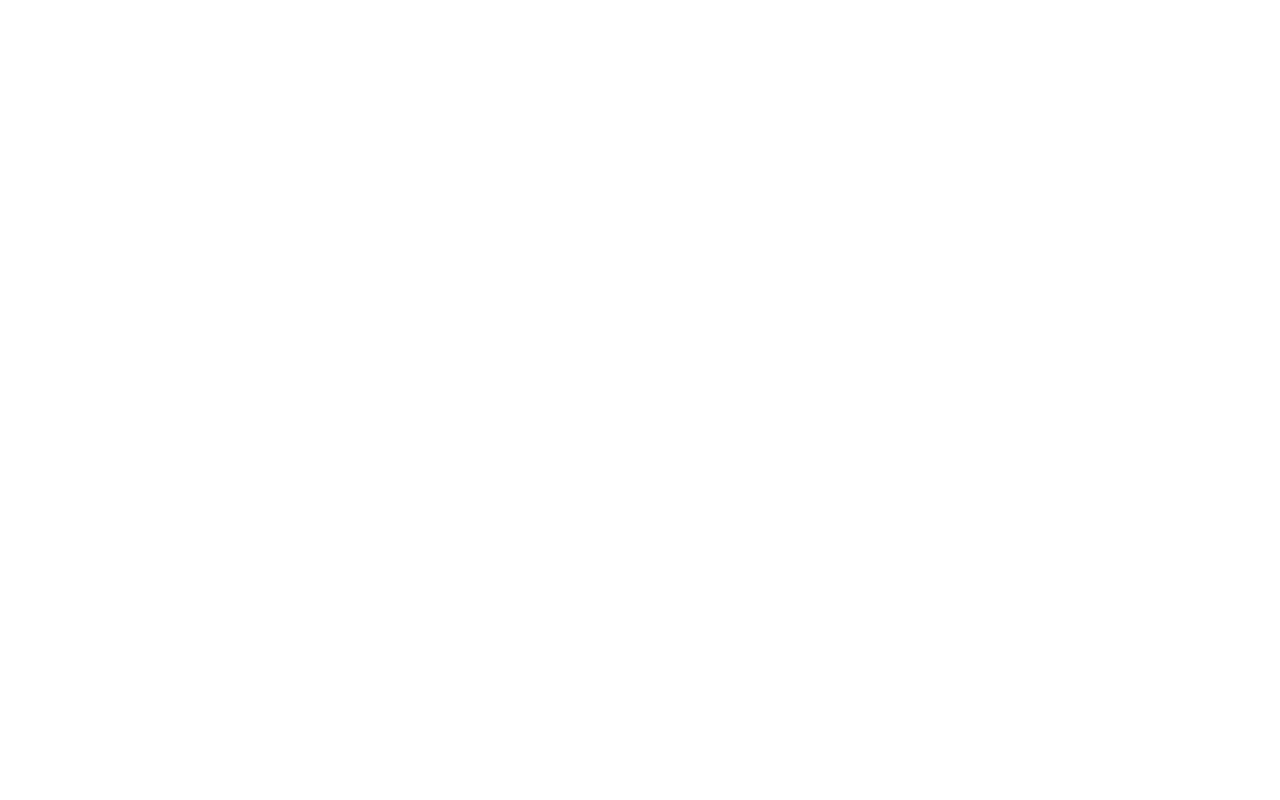
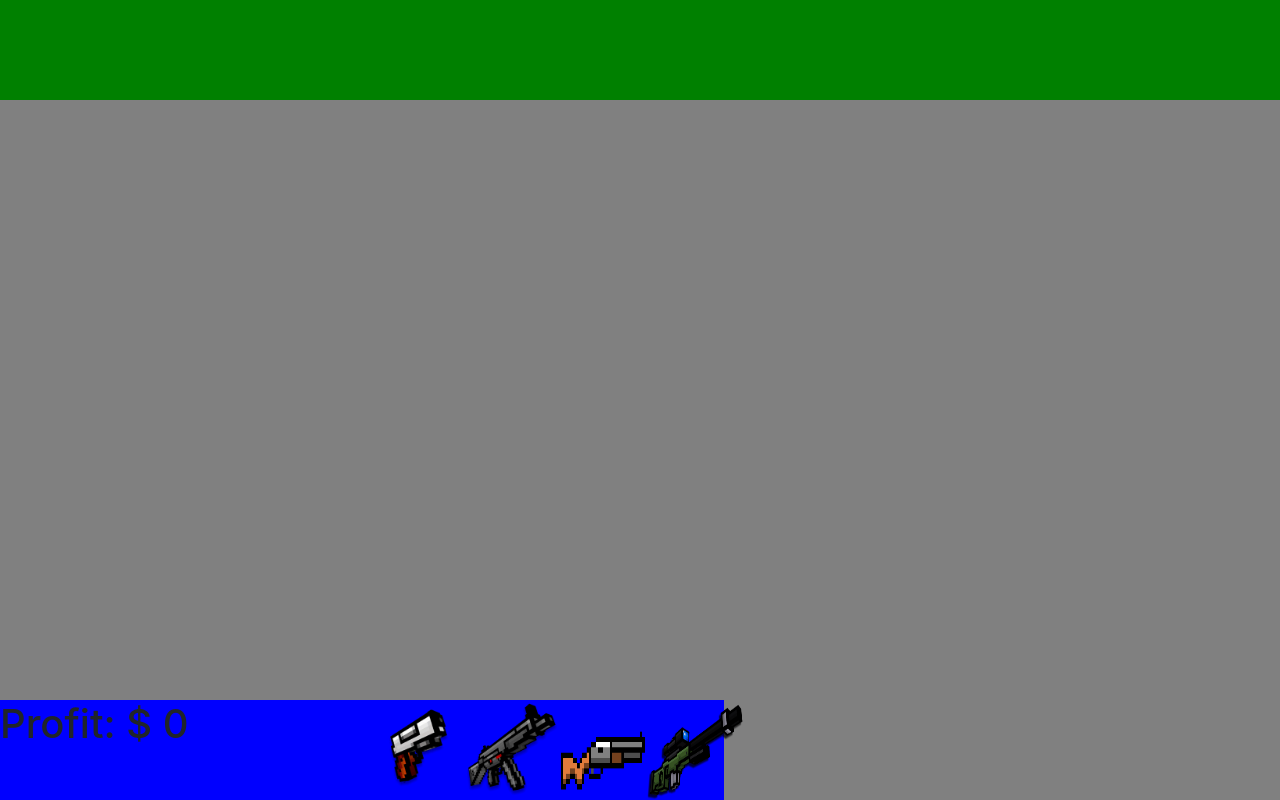
Before and after one commit to joeylansangan/runMyGunz, a plain HTML site: page index2.html in a window 1280 px wide. Drawn offline with nearby package versions, Linux system fonts and the light colour scheme.

Commit message:
set up basic page design structure

```diff
--- a/assets/css/style.css
+++ b/assets/css/style.css
@@ -4,7 +4,30 @@ height: 100px;
 }
 
 .pagecontainer {
-
+    background: grey;
     position: relative;
     min-height: 100vh;
   }
+
+.title{
+    background: green;
+
+
+    height: 100px;
+
+}
+.stats{
+    background: red;
+
+
+    height: 100px;
+
+}
+.gunzback{
+    background: blue;
+    position: absolute;
+    bottom: 0px;
+
+    height: 100px;
+
+}
--- a/index2.html
+++ b/index2.html
@@ -0,0 +1,53 @@
+<!DOCTYPE html>
+<html lang="en">
+<head>
+    <meta charset="UTF-8">
+    <meta name="viewport" content="width=device-width, initial-scale=1.0">
+    <meta http-equiv="X-UA-Compatible" content="ie=edge">
+
+    <!-- Stylesheets -->
+
+    <link rel="stylesheet" href="https://maxcdn.bootstrapcdn.com/bootstrap/4.0.0/css/bootstrap.min.css">
+    <link rel="stylesheet" href="./assets/css/style.css">
+
+    <title>Run the Gunz</title>
+</head>
+<body>
+    <div class="pagecontainer">
+        <div class="row titleback">
+                <div class="col-md-12 title">
+
+                </div>
+        </div>
+
+        <div class="row statsback">
+                <div class="col-md-6 copstats">
+
+                </div>
+                <div class="col-md-6 mercs">
+
+                </div>
+        </div>
+
+        <div class="row gunzback">
+                <div class="col-md-6 profitback">
+                        <h1>Profit: $ <span id="profit"></span></h1>
+                </div>
+                <div class="col-md-6 gunz">
+                        <div class="row">
+                        <div id="gun1" class="col-md-3"></div>
+                        <div id="gun2" class="col-md-3"></div>
+                        <div id="gun3" class="col-md-3"></div>
+                        <div id="gun4" class="col-md-3"></div>
+                    </div>
+                </div>
+        </div>
+    </div>
+
+    <script
+    type="text/javascript"
+    src="https://cdnjs.cloudflare.com/ajax/libs/jquery/3.2.1/jquery.min.js"
+  ></script>
+  <script type="text/javascript" src="./assets/javascript/game.js"></script>
+</body>
+</html>
```
Also changed, not shown: 2 other files.
